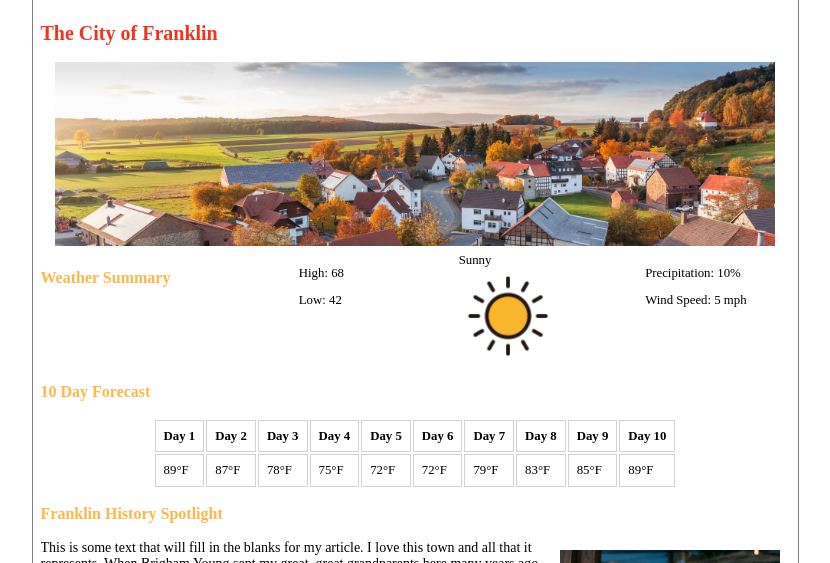
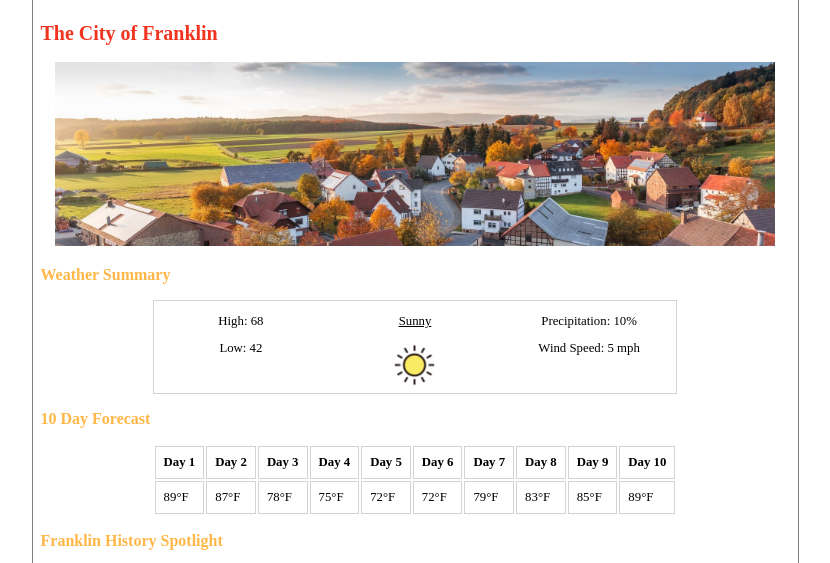
Before and after one commit to hodgson-ken/hodgson-ken.github.io, a plain HTML site: page assignments/lesson-5/franklin-5.html in a window 1280 px wide. Shown: the part 159-722 px from the top of the page, without its empty margins (225-1055 px from the left). Drawn offline with Linux system fonts and the light colour scheme; a web font is replaced by a local one.

Commit message:
Layout changes
Fixed condition section and a few other things including sun logo.

```diff
--- a/assignments/lesson-5/franklin-5.html
+++ b/assignments/lesson-5/franklin-5.html
@@ -51,19 +51,21 @@
         </figure>
         <section>
             <h3>Weather Summary</h3>
+            <div class="gridify">
                 <div class="highlow">
                     <p>High: 68</p>
                     <p>Low: 42</p>
                 </div>
                 <div class="current">
-                Sunny
+                    <p>Sunny</p>
                     <picture>
-                    <img src="images/icon-sunny.png" alt="Sunny icon" width="100">
+                        <img src="images/icon-sunny-ylw.png" alt="Sunny icon">
                     </picture>
                 </div>
                 <div class="conditions">
                     <p>Precipitation: 10%</p>
                     <p>Wind Speed: 5 mph</p>
+                </div>
             </div>
         </section>
 
@@ -104,7 +106,7 @@
         <article>
             <h3>Franklin History Spotlight</h3>
             <p class="town-article">
-                <img src="images/open.jpeg" alt="Yes, we're open sign in store"> This is some text that will fill in the blanks for my article. I love this town and all that it represents. When Brigham Young sent my great, great grandparents here many years ago, they established themselves and paved the way for future generations. I love to visit whenever I can.
+                <img src="images/open.jpeg" alt="Yes, we're open sign in store"> Yeah, they ought to tear this whole place down. (The officers press Jennifer's thumb to a panel next to the front door, and it opens.) (v.o) Welcome home Jennifer. (Jennifer is beginning to wake up.) What? Erased from existence. (School) (Marty and Doc walk up to the school.) Whoa, they really cleaned this place up, looks brand new. Now remember, according to my theory you interfered with your parent's first meeting. They don't meet, they don't fall in love, they won't get married and they wont have kids. That's why your older brother's disappeared from that photograph. Your sister will follow and unless you repair the damages, you will be next.
             </p>
         </article>
 
--- a/assignments/lesson-5/styles/main-5.css
+++ b/assignments/lesson-5/styles/main-5.css
@@ -104,21 +104,34 @@ main figure img {
 }
 
 section {
-    display: grid;
-    grid-template-columns: 1fr 1fr 1fr 1fr;
+    /* display: grid;
+    grid-template-columns: 1fr 1fr 1fr 1fr;*/
     font-size: .8rem;
 }
 
+.gridify {
+    display: grid;
+    max-width: 70%;
+    grid-template-columns: 1fr 1fr 1fr;
+    margin: 0 auto;
+    border: .5px lightgray solid;
+}
+
 picture {
-    display: block;
+    display: inline;
     margin: 0 auto;
 }
 
 .highlow,
 .current,
 .conditions {
-    display: block;
-    margin: 0 auto;
+    display: inline-block;
+    text-align: center;
+
+}
+
+.current p {
+    text-decoration: underline;
 }
 
 .forecast {
@@ -153,13 +166,16 @@ article p.town-article img {
 footer {
     background-color: #636154;
     color: white;
+    text-align: center;
 }
 
 footer aside {
     text-decoration: none;
 }
 
-footer > p {}
+footer > p {
+
+}
 
 /* This structure refers to p elements that are direct children of the footer element */
 
```
Also changed, not shown: assignments/lesson-5/images/icon-sunny-ylw.png (added). Lines whose indentation alone changed are shown as unchanged.
